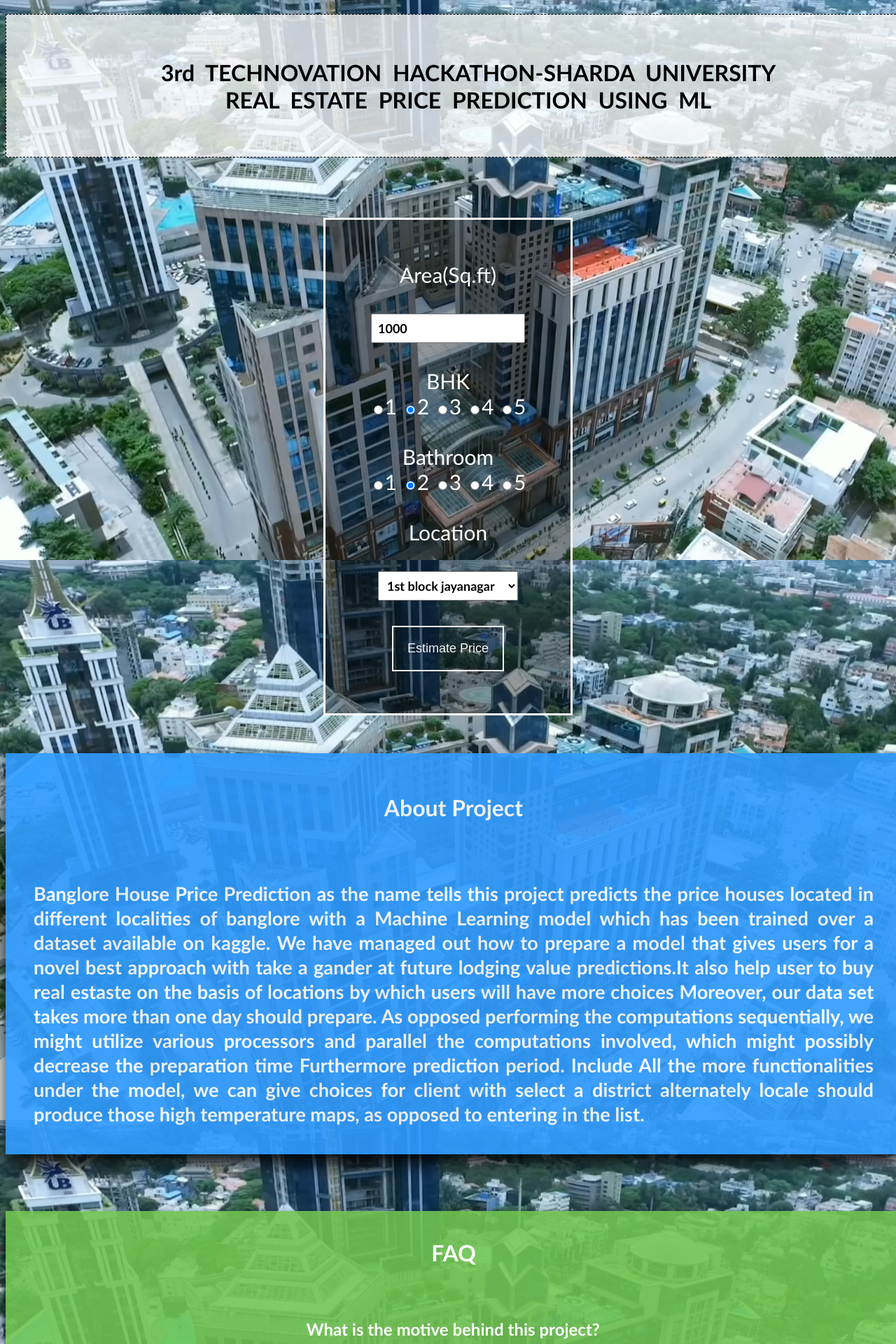
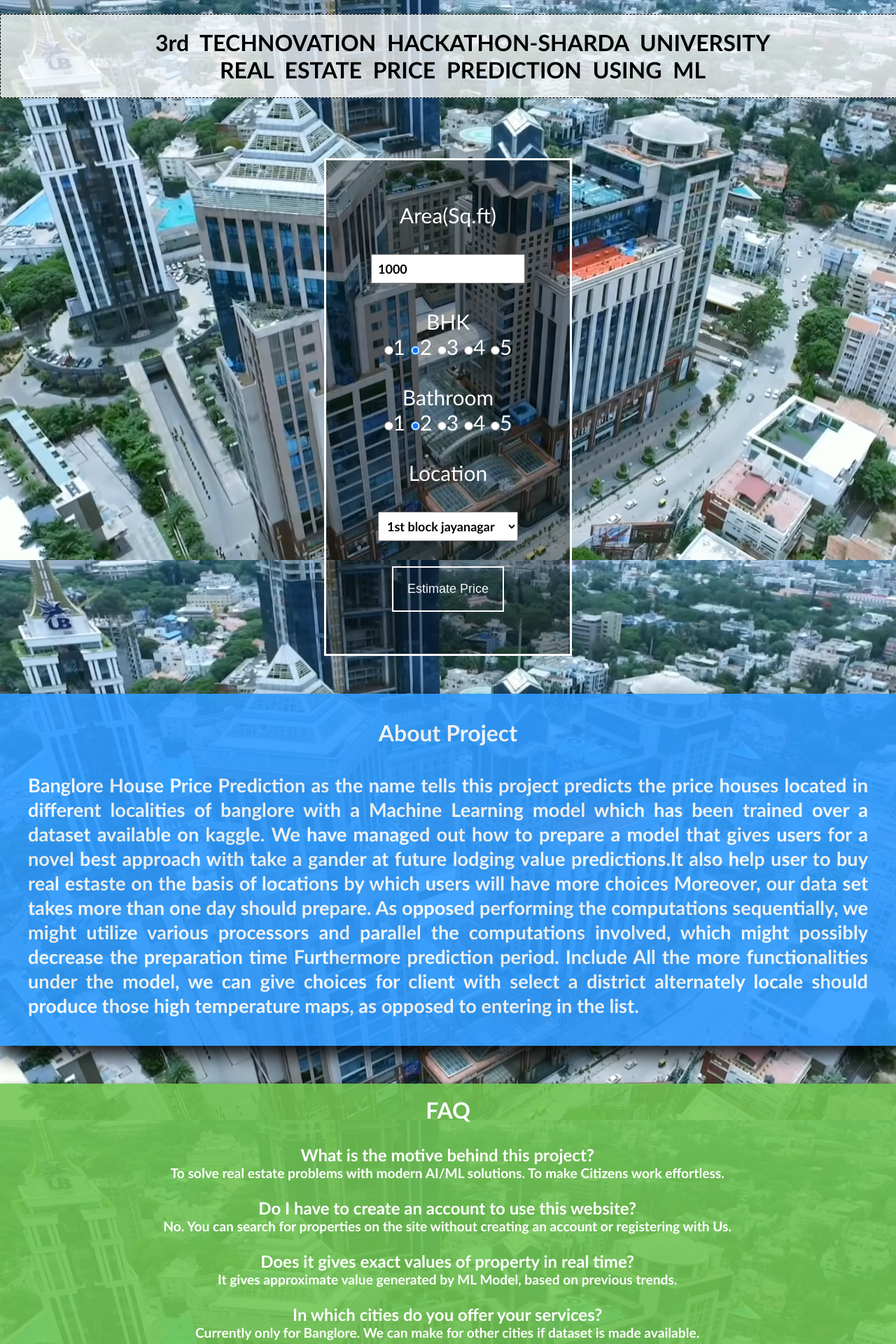
Before and after one commit to iambhushan6/Technovation-Hackathon, a Flask app: page / in a window 1280 px wide; the page is wider, and only the part inside the window is pictured. Shown: the top 1920 px of that part at 70% size. Run offline with Flask 2, Linux system fonts and the light colour scheme; parts of the project's set-up code (start-up, migrations or seed data) failed here and were passed over.

Commit message:
Update index.html

```diff
--- a/templates/index.html
+++ b/templates/index.html
@@ -9,6 +9,10 @@
     <meta name="msapplication-TileColor" content="#da532c">
     <meta name="theme-color" content="#fafafa">
     <style>
+        *{
+        margin: 0;
+        padding: 0
+        }
         a{
         color:white;
         font-size:1.6em;
```
